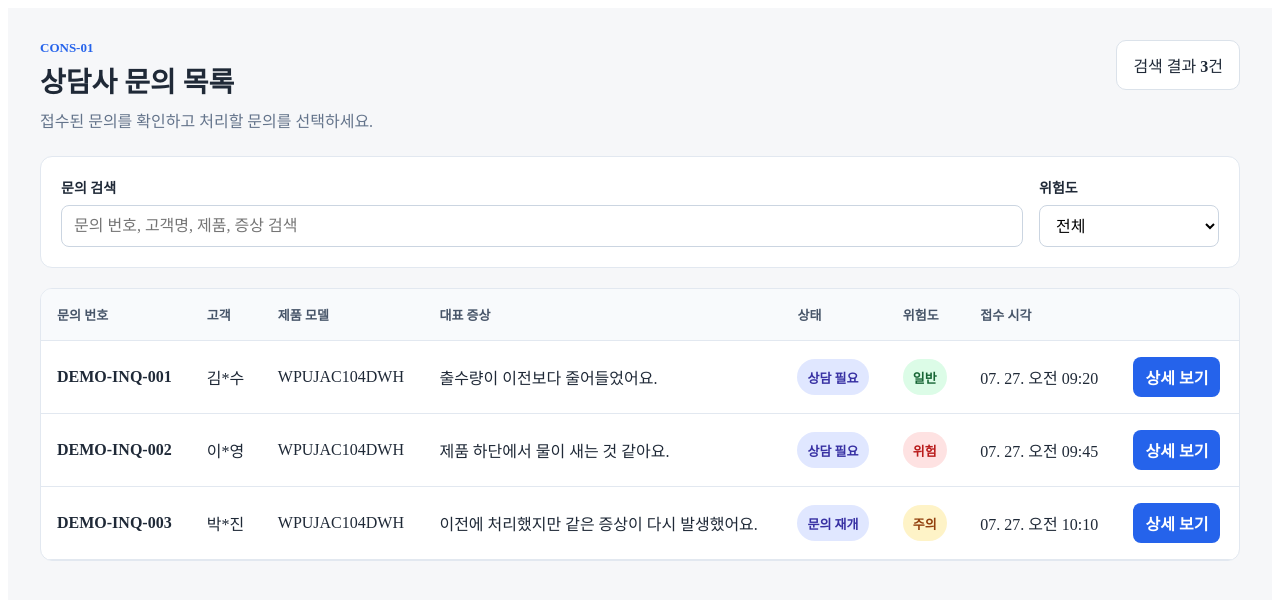
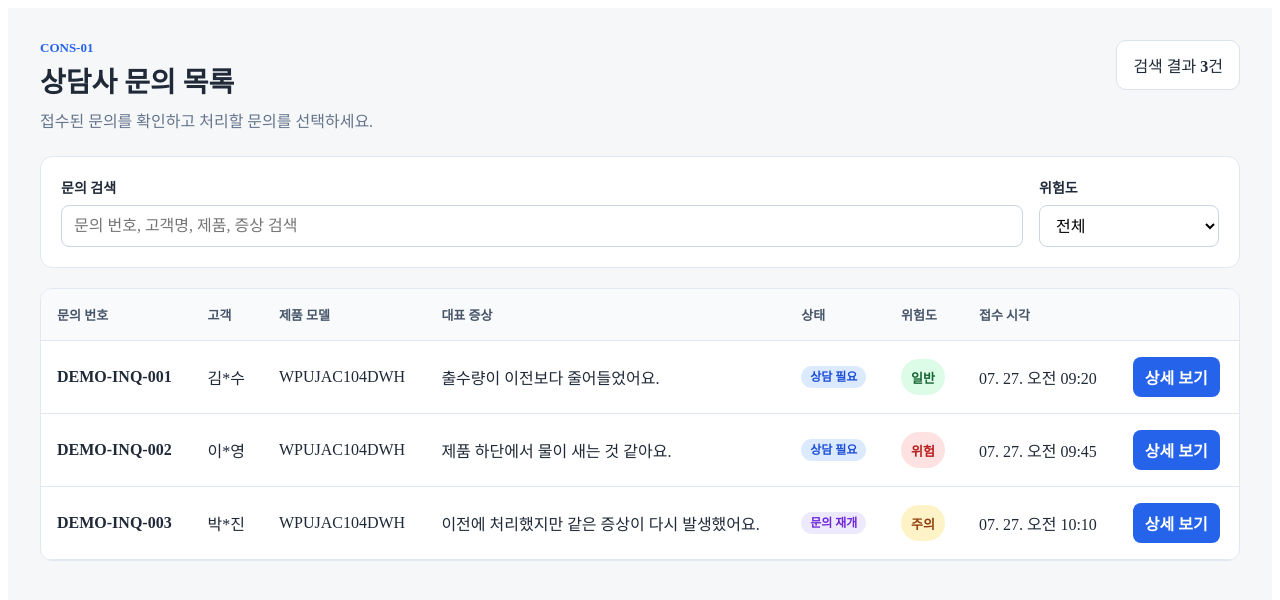
Before and after one commit to SKNETWORKS-FAMILY-AICAMP/SKN29-FINAL-4TEAM, a React (Vite) app in the folder web/: page /consultant/inquiries in a window 1280 px wide. Shown: the top 600 px of the page. Built offline with nearby package versions, Linux system fonts and the light colour scheme.

Commit message:
2026-07-28 | 문의 목록 상태 배지 공통화

```diff
--- a/web/src/pages/consultant/ConsultantDashboardPage.css
+++ b/web/src/pages/consultant/ConsultantDashboardPage.css
@@ -109,7 +109,6 @@
   background: #f8fafc;
 }
 
-.status-badge,
 .risk-badge {
   display: inline-flex;
   align-items: center;
@@ -119,11 +118,6 @@
   font-size: 13px;
   font-weight: 700;
   white-space: nowrap;
-}
-
-.status-badge {
-  background: #e0e7ff;
-  color: #3730a3;
 }
 
 .risk-badge--general {
--- a/web/src/pages/consultant/ConsultantDashboardPage.tsx
+++ b/web/src/pages/consultant/ConsultantDashboardPage.tsx
@@ -2,6 +2,7 @@ import { useMemo, useState } from "react";
 import { useNavigate } from "react-router-dom";
 
 import { createInquiryDetailPath } from "../../app/router/routePaths";
+import StatusBadge from "../../common/components/badge/StatusBadge";
 import EmptyState from "../../common/components/feedback/EmptyState";
 import "./ConsultantDashboardPage.css";
 
@@ -56,6 +57,15 @@ const STATUS_LABELS: Record<InquiryStatus, string> = {
   CONSULTATION_REQUIRED: "상담 필요",
   CONSULTATION_IN_PROGRESS: "상담 진행 중",
   REOPENED: "문의 재개",
+};
+
+const STATUS_VARIANTS: Record<
+  InquiryStatus,
+  "default" | "progress" | "reopened"
+> = {
+  CONSULTATION_REQUIRED: "default",
+  CONSULTATION_IN_PROGRESS: "progress",
+  REOPENED: "reopened",
 };
 
 const RISK_LABELS: Record<RiskLevel, string> = {
@@ -194,9 +204,10 @@ export default function ConsultantDashboardPage() {
                     <td>{inquiry.symptomSummary}</td>
 
                     <td>
-                      <span className="status-badge">
-                        {STATUS_LABELS[inquiry.currentState]}
-                      </span>
+                      <StatusBadge
+                        label={STATUS_LABELS[inquiry.currentState]}
+                        variant={STATUS_VARIANTS[inquiry.currentState]}
+                      />
                     </td>
 
                     <td>
```
